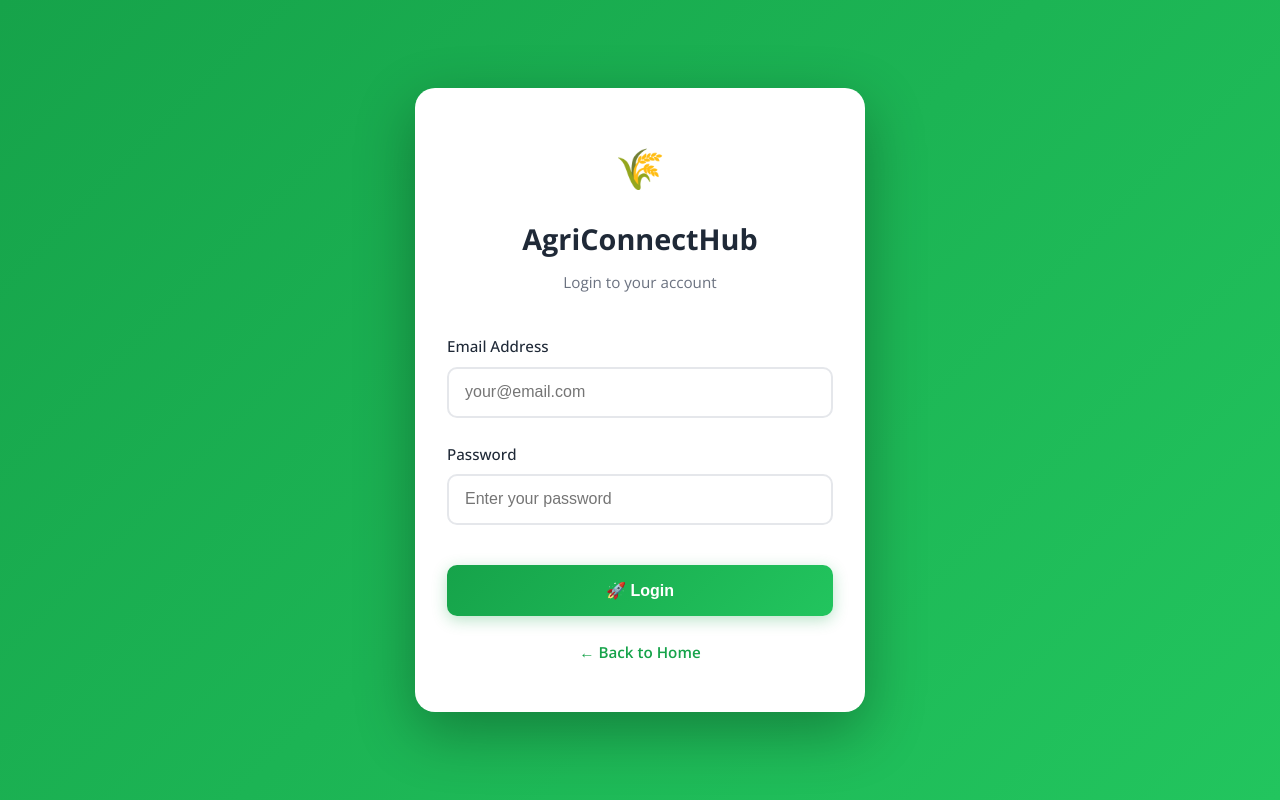
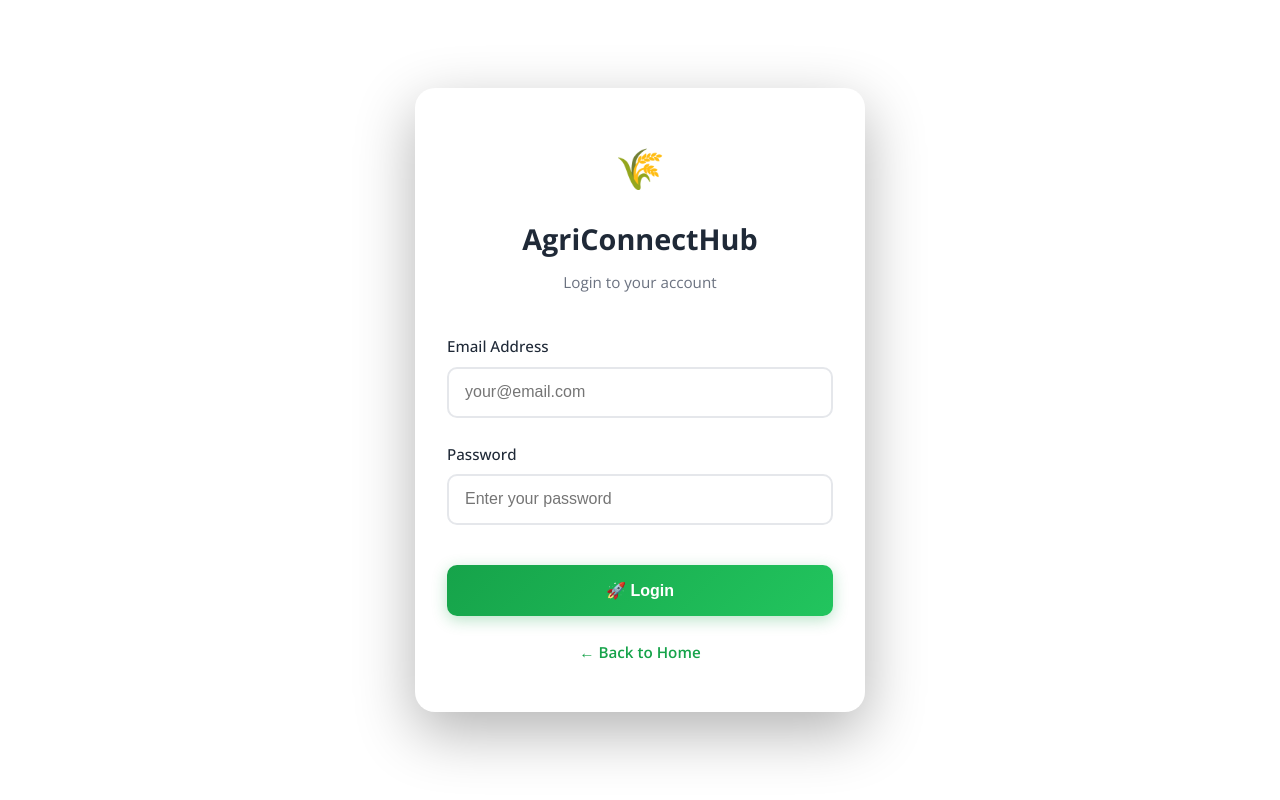
Before and after one commit to Uma2003b/FARMITHUB, a Flask app: page /login in a window 1280 px wide. Run offline with Flask 3, Linux system fonts and the light colour scheme.

Commit message:
Change login page background from green gradient to white

```diff
--- a/templates/login.html
+++ b/templates/login.html
@@ -19,7 +19,7 @@
     }
     body {
       font-family: 'Open Sans', sans-serif;
-      background: linear-gradient(135deg, #16a34a 0%, #22c55e 100%);
+      background: white;
       min-height: 100vh;
       display: flex;
       align-items: center;
```
